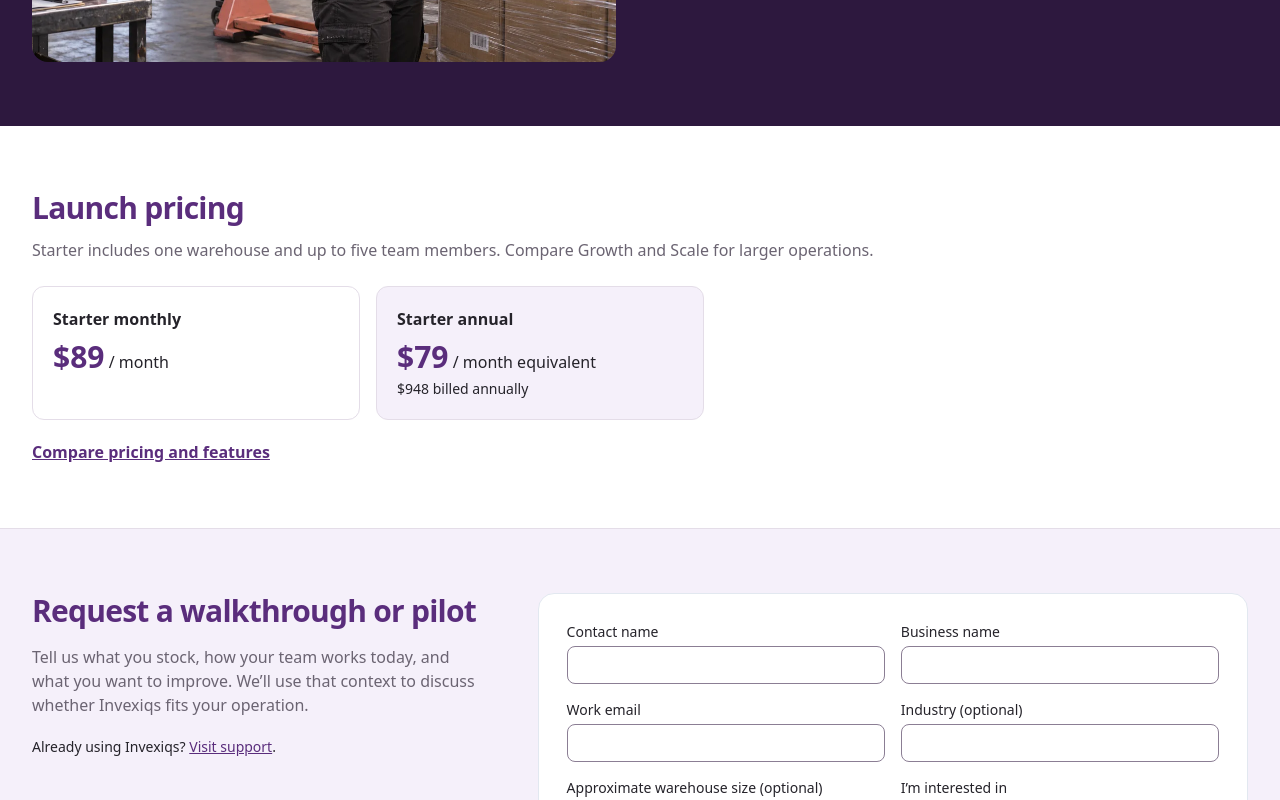
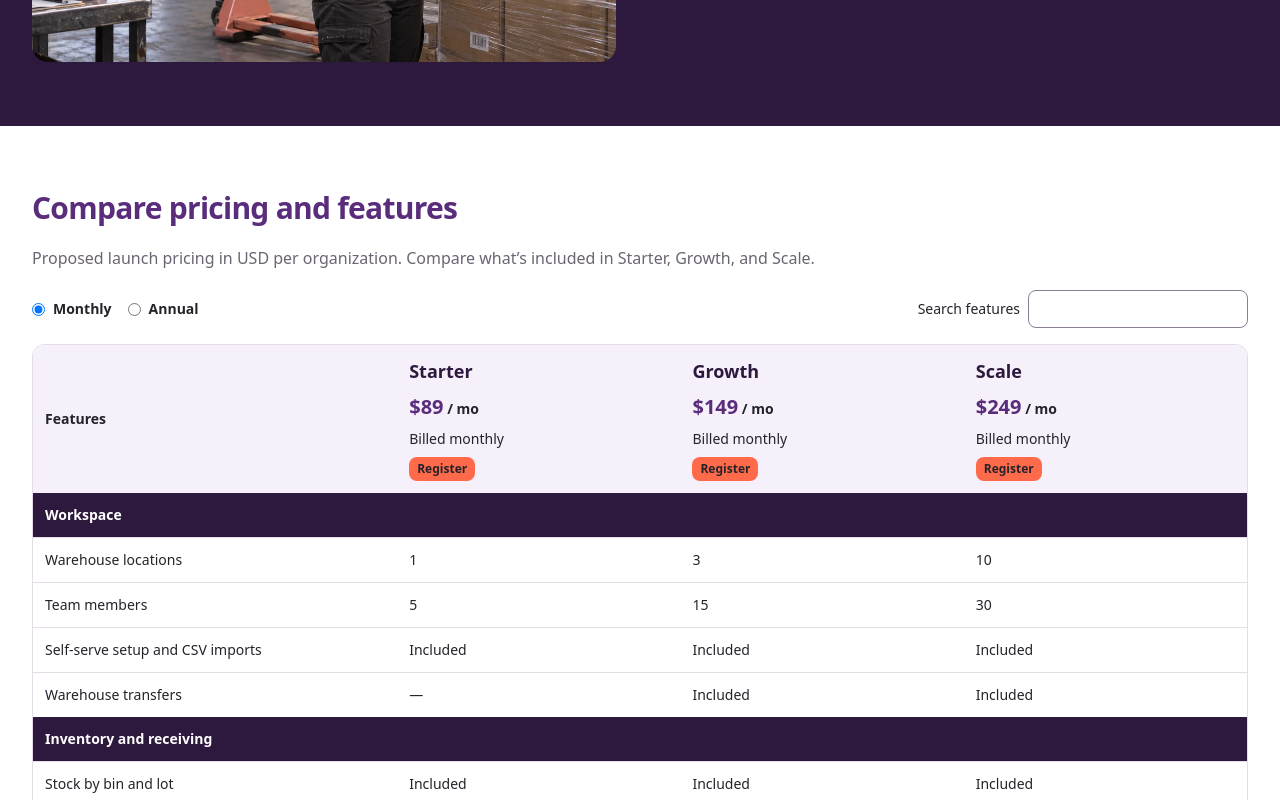
Before and after one commit to Phocas88/medtrack, a Next.js app: page / in a window 1280 px wide. Shown: the part 4040-4840 px from the top of the page. Built offline with nearby package versions, Linux system fonts and the light colour scheme; no server answers.

Commit message:
Show the complete pricing comparison on the homepage

```diff
--- a/src/app/page.tsx
+++ b/src/app/page.tsx
@@ -1,4 +1,4 @@
-import { annualMonthlyEquivalent, launchPricing } from '@/lib/public-pricing';
+import { FeatureComparison } from './plans/feature-comparison';
 import { PublicFooter } from '@/components/layout/public-footer';
 import type { Metadata } from 'next';
 import Link from 'next/link';
@@ -177,21 +177,10 @@ export default function HomePage() {
           </div>
         </section>
 
-        <section id="pricing" className="mx-auto max-w-7xl px-5 py-16 lg:px-8">
-          <h2 className="text-3xl font-bold tracking-tight text-brand-royal-plum">Launch pricing</h2>
-          <p className="mt-3 text-brand-muted-gray">Starter includes one warehouse and up to five team members. Compare Growth and Scale for larger operations.</p>
-          <div className="mt-6 grid max-w-2xl gap-4 sm:grid-cols-2">
-            <article className="rounded-xl border border-brand-border-gray p-5">
-              <h3 className="font-semibold">Starter monthly</h3>
-              <p className="mt-2"><strong className="text-3xl text-brand-royal-plum">{'$'}{launchPricing.monthly}</strong> / month</p>
-            </article>
-            <article className="rounded-xl border border-brand-border-gray bg-brand-lavender p-5">
-              <h3 className="font-semibold">Starter annual</h3>
-              <p className="mt-2"><strong className="text-3xl text-brand-royal-plum">{'$'}{annualMonthlyEquivalent}</strong> / month equivalent</p>
-              <p className="mt-1 text-sm">{'$'}{launchPricing.annual} billed annually</p>
-            </article>
-          </div>
-          <Link href="/plans" className="mt-5 inline-block font-semibold text-brand-royal-plum underline">Compare pricing and features</Link>
+        <section id="pricing" aria-labelledby="pricing-title" className="mx-auto max-w-7xl space-y-5 px-5 py-16 lg:px-8">
+          <h2 id="pricing-title" className="text-3xl font-bold tracking-tight text-brand-royal-plum">Compare pricing and features</h2>
+          <p className="text-brand-muted-gray">Proposed launch pricing in USD per organization. Compare what’s included in Starter, Growth, and Scale.</p>
+          <FeatureComparison />
         </section>
 
         <section id="contact" className="border-y border-brand-border-gray bg-brand-lavender">
--- a/src/components/layout/public-footer.tsx
+++ b/src/components/layout/public-footer.tsx
@@ -3,7 +3,7 @@ import { PublicHelp } from './public-help';
 
 const groups = [
   ['Product', [['Warehouse features', '/#features'], ['Warehouse AI', '/#warehouse-ai'], ['Who it’s for', '/#solutions']]],
-  ['Get started', [['Compare plans', '/plans'], ['Live demo', '/demo'], ['Create a prelaunch account', '/auth/signup'], ['Request a pilot', '/#contact']]],
+  ['Get started', [['Compare plans', '/#pricing'], ['Live demo', '/demo'], ['Create a prelaunch account', '/auth/signup'], ['Request a pilot', '/#contact']]],
   ['Resources', [['Launch integrations', '/integrations-directory'], ['Warehouse guide', '/guide'], ['Support', '/support']]],
   ['Free tools', [['Barcode and bin labels', '/tools#barcode'], ['Reorder-point calculator', '/tools#reorder'], ['CSV import templates', '/tools#templates']]],
 ] as const;
--- a/src/components/layout/public-help.tsx
+++ b/src/components/layout/public-help.tsx
@@ -3,7 +3,7 @@
 import Link from 'next/link';
 import { MessageCircle } from 'lucide-react';
 import { useState } from 'react';
-import { Dialog, DialogContent, DialogDescription, DialogTitle, DialogTrigger } from '@/components/ui/dialog';
+import { Dialog, DialogClose, DialogContent, DialogDescription, DialogTitle, DialogTrigger } from '@/components/ui/dialog';
 import { helpTopics } from '@/lib/public-help';
 
 export function PublicHelp() {
@@ -23,7 +23,7 @@ export function PublicHelp() {
             className="rounded-md border px-3 py-2 text-sm hover:bg-muted">{item.label}</button>)}
         </div>
         <div aria-live="polite" className="space-y-2 text-sm">
-          {answer && <><p>{answer.answer}</p><Link className="font-semibold underline" href={answer.href}>{answer.link}</Link></>}
+          {answer && <><p>{answer.answer}</p><DialogClose asChild><Link className="font-semibold underline" href={answer.href}>{answer.link}</Link></DialogClose></>}
           {status === 'unknown' && <p>Try a help topic above or <Link className="underline" href="/support">contact support</Link>.</p>}
           {status === 'error' && <p>AI help is unavailable right now. You can still choose a topic above.</p>}
         </div>
--- a/src/lib/public-help.ts
+++ b/src/lib/public-help.ts
@@ -2,7 +2,7 @@ import { launchPricing, pricingTiers } from './public-pricing';
 
 export const helpTopics = {
   launch: { label: 'Launch and signup', answer: 'Invexiqs WMS is scheduled for June 2027. We’ll announce the exact date closer to launch. Register now, confirm your email, and sign in to your prelaunch account.', href: '/auth/signup', link: 'Create a prelaunch account' },
-  pricing: { label: 'Plans and billing', answer: `Proposed monthly prices per organization are ${pricingTiers.map(plan => `${plan.name} $${plan.monthly}`).join(', ')}. Starter includes one warehouse and up to five team members and costs $${launchPricing.annual} billed annually.`, href: '/plans', link: 'Compare pricing and features' },
+  pricing: { label: 'Plans and billing', answer: `Proposed monthly prices per organization are ${pricingTiers.map(plan => `${plan.name} $${plan.monthly}`).join(', ')}. Starter includes one warehouse and up to five team members and costs $${launchPricing.annual} billed annually.`, href: '/#pricing', link: 'Compare pricing and features' },
   features: { label: 'Warehouse features', answer: 'Invexiqs helps teams receive into bins, track lots and stock movements, run cycle counts, and pick and ship orders. See a sample warehouse in the live demo.', href: '/demo', link: 'Explore the live demo' },
   integrations: { label: 'Integrations', answer: 'The June 2027 launch lineup includes Shopify, WooCommerce, EasyPost, QuickBooks Online, Square, and Zapier. The directory explains each connector’s scope.', href: '/integrations-directory', link: 'View launch integration directory' },
   setup: { label: 'Setup and imports', answer: 'The setup checklist walks you through creating a warehouse, importing products and opening balances by CSV, and checking your scanner and printer. Warehouse setup opens at launch.', href: '/guide', link: 'Read the warehouse guide' },
```
Also changed, not shown: 1 other file (tests, documents, lock files or other folders).
